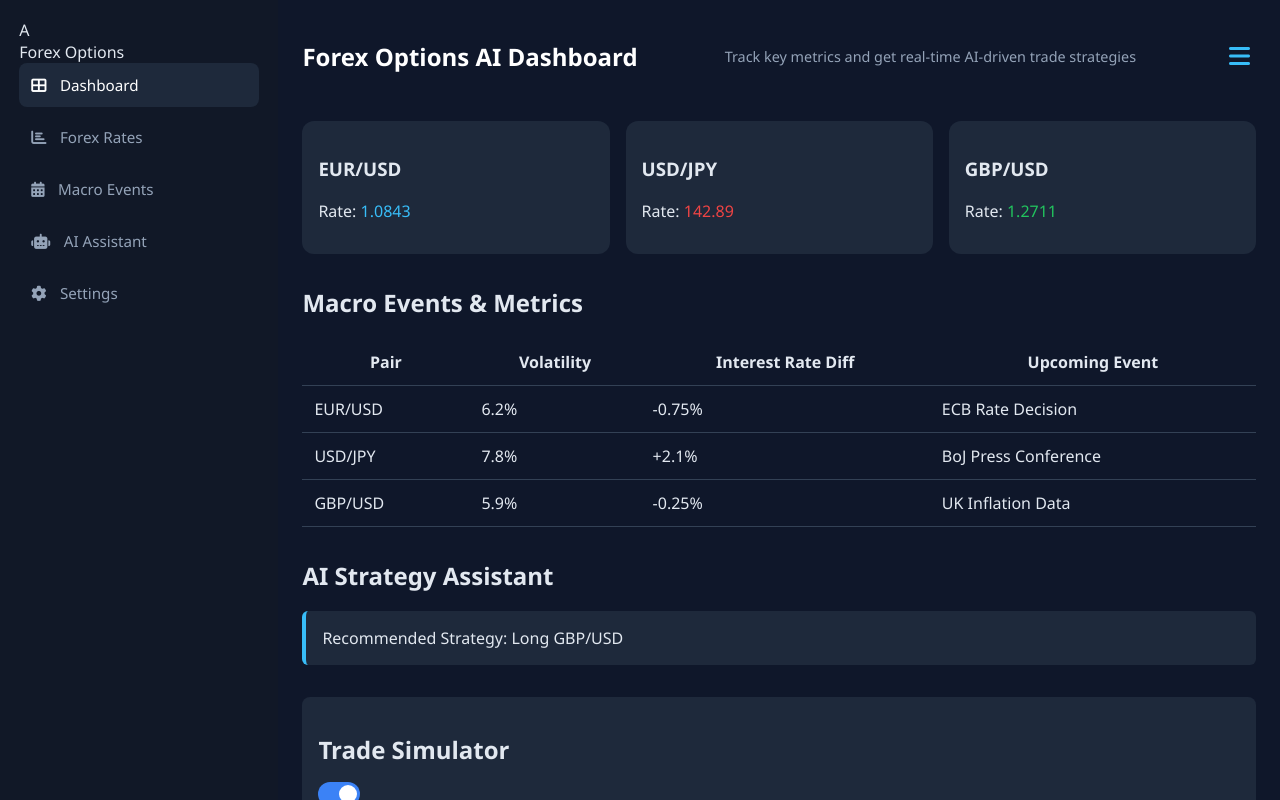
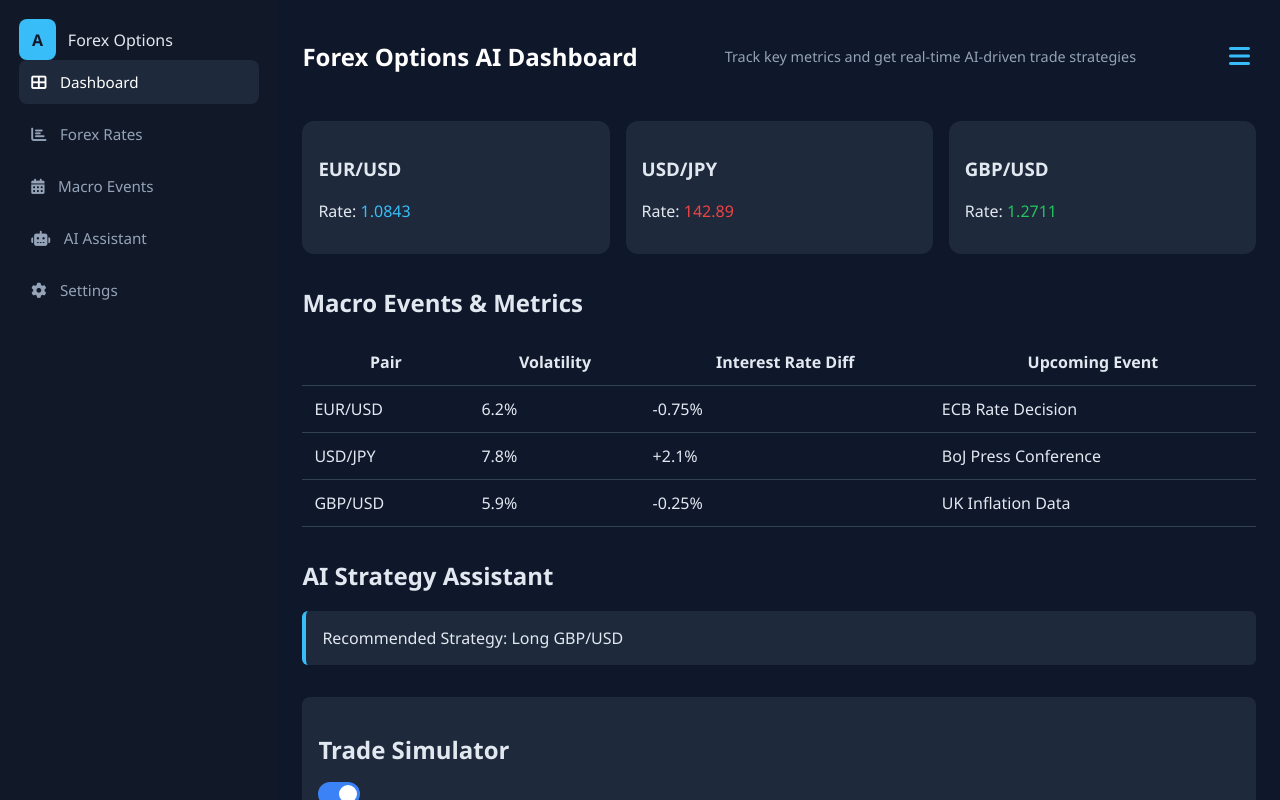
Before and after one commit to dnsnetserver/ip001, a plain HTML site: page index.html in a window 1280 px wide. Drawn offline with Linux system fonts and the light colour scheme.

Commit message:
Update styles.css

```diff
--- a/styles.css
+++ b/styles.css
@@ -4,6 +4,25 @@ body {
 .app { display: flex; height: 100vh; overflow: hidden; }
 .sidebar { background: #111827; width: 240px; padding: 1.2rem; transition: transform 0.3s ease; }
 .sidebar.hidden { transform: translateX(-100%); }
+.logo-section {
+  display: flex;
+  align-items: center;
+  gap: 0.75rem;
+}
+
+.logo-icon {
+  background: #38bdf8;
+  color: #0f172a;
+  font-weight: bold;
+  padding: 0.6rem 0.8rem;
+  border-radius: 8px;
+}
+
+.logo-text {
+  color: white;
+  font-weight: bold;
+  font-size: 1rem;
+}
 .logo { display: flex; align-items: center; gap: 0.8rem; font-weight: bold; color: #38bdf8; margin-bottom: 2rem; font-size: 1.1rem; }
 .sidebar nav a { display: block; color: #94a3b8; padding: 0.75rem; border-radius: 8px; margin-bottom: 0.5rem; text-decoration: none; font-size: 0.95rem; }
 .sidebar nav a i { margin-right: 0.6rem; }
```
